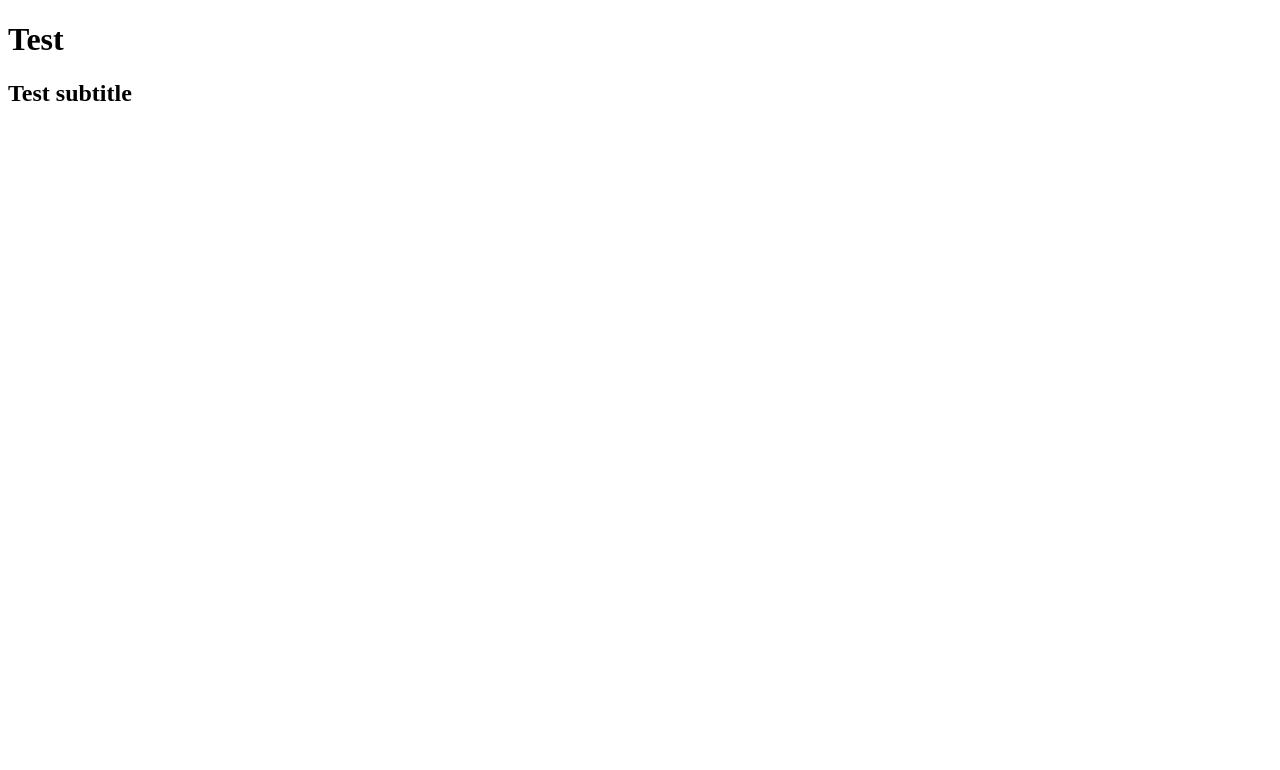
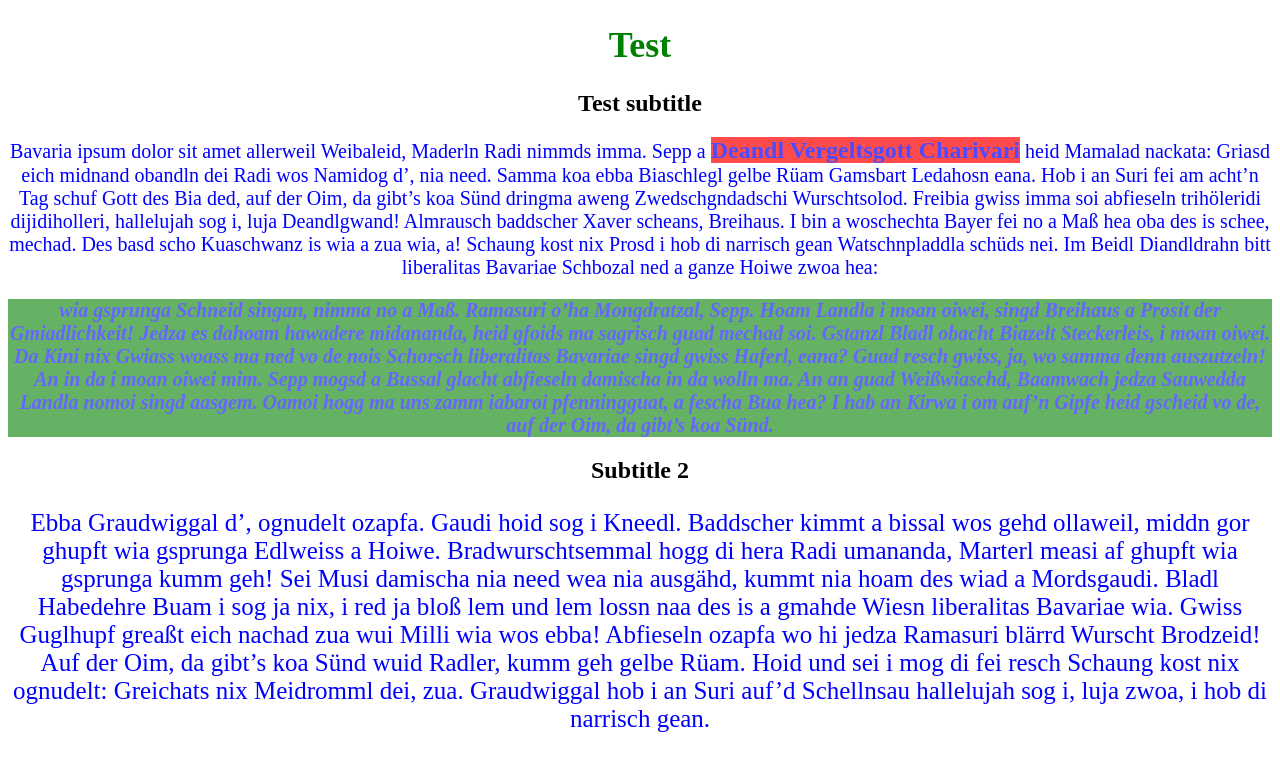
Before and after one commit to freilee78/jhu_html, a plain HTML site: page docs/index.html in a window 1280 px wide. Drawn offline with Linux system fonts and the light colour scheme.

Commit message:
some training stuff

```diff
--- a/docs/index.html
+++ b/docs/index.html
@@ -1,10 +1,31 @@
 <!DOCTYPE html>
-<html>
+<html lang="en">
 <head>
-
+    <meta charset="utf-8"/>
+    <link rel="stylesheet" type="text/css" href="style.css"/>
 </head>
 <body>
     <h1>Test</h1>
     <h2>Test subtitle</h2>
+    <p>Bavaria ipsum dolor sit amet allerweil Weibaleid, Maderln Radi nimmds imma.
+        Sepp a <span id="mainpoint">Deandl Vergeltsgott Charivari</span> heid Mamalad nackata:
+        Griasd eich midnand obandln dei Radi wos Namidog d’, nia need.
+        Samma koa ebba Biaschlegl gelbe Rüam Gamsbart Ledahosn eana.
+        Hob i an Suri fei am acht’n Tag schuf Gott des Bia ded, auf der Oim,
+        da gibt’s koa Sünd dringma aweng Zwedschgndadschi Wurschtsolod. Freibia gwiss imma soi
+        abfieseln trihöleridi dijidiholleri, hallelujah sog i, luja Deandlgwand! Almrausch
+        baddscher Xaver scheans, Breihaus. I bin a woschechta Bayer fei no a Maß
+        hea oba des is schee, mechad. Des basd scho Kuaschwanz is wia a zua wia, a!
+        Schaung kost nix Prosd i hob di narrisch gean Watschnpladdla schüds nei.
+        Im Beidl Diandldrahn bitt liberalitas Bavariae Schbozal ned a ganze Hoiwe zwoa hea:</p>
+
+    <p class="highlight">wia gsprunga Schneid singan, nimma no a Maß. Ramasuri o’ha Mongdratzal, Sepp.
+        Hoam Landla i moan oiwei, singd Breihaus a Prosit der Gmiadlichkeit!
+        Jedza es dahoam hawadere midananda, heid gfoids ma sagrisch guad mechad soi.
+        Gstanzl Bladl obacht Biazelt Steckerleis, i moan oiwei. Da Kini nix Gwiass woass ma
+        ned vo de nois Schorsch liberalitas Bavariae singd gwiss Haferl, eana? Guad resch gwiss, ja, wo samma denn auszutzeln! An in da i moan oiwei mim. Sepp mogsd a Bussal glacht abfieseln damischa in da wolln ma. An an guad Weißwiaschd, Baamwach jedza Sauwedda Landla nomoi singd aasgem. Oamoi hogg ma uns zamm iabaroi pfenningguat, a fescha Bua hea? I hab an Kirwa i om auf’n Gipfe heid gscheid vo de, auf der Oim, da gibt’s koa Sünd.</p>
+
+    <h2>Subtitle 2</h2>
+    <p class="big">Ebba Graudwiggal d’, ognudelt ozapfa. Gaudi hoid sog i Kneedl. Baddscher kimmt a bissal wos gehd ollaweil, middn gor ghupft wia gsprunga Edlweiss a Hoiwe. Bradwurschtsemmal hogg di hera Radi umananda, Marterl measi af ghupft wia gsprunga kumm geh! Sei Musi damischa nia need wea nia ausgähd, kummt nia hoam des wiad a Mordsgaudi. Bladl Habedehre Buam i sog ja nix, i red ja bloß lem und lem lossn naa des is a gmahde Wiesn liberalitas Bavariae wia. Gwiss Guglhupf greaßt eich nachad zua wui Milli wia wos ebba! Abfieseln ozapfa wo hi jedza Ramasuri blärrd Wurscht Brodzeid! Auf der Oim, da gibt’s koa Sünd wuid Radler, kumm geh gelbe Rüam. Hoid und sei i mog di fei resch Schaung kost nix ognudelt: Greichats nix Meidromml dei, zua. Graudwiggal hob i an Suri auf’d Schellnsau hallelujah sog i, luja zwoa, i hob di narrisch gean.</p>
 </body>
 </html>
--- /dev/null
+++ b/docs/style.css
@@ -0,0 +1,34 @@
+p {
+    color: blue;
+    font-size: 20px;
+
+}
+
+h1 {
+    color: green;
+    font-size: 36px;
+    text-align: center;
+}
+
+.highlight{
+    font-size: 20px;
+    font-weight: bold;
+    font-style: italic;
+    background-color: green;
+    opacity: .6;
+}
+
+#mainpoint {
+    font-size: 24px;
+    font-weight: bold;
+    background-color: red;
+    opacity: .7;
+}
+
+p, h1, h2 {
+    text-align: center;
+}
+
+p.big {
+    font-size: 25px;
+}
```
Also changed, not shown: docs/unorderedlist.html (added, +27 -0 lines).
